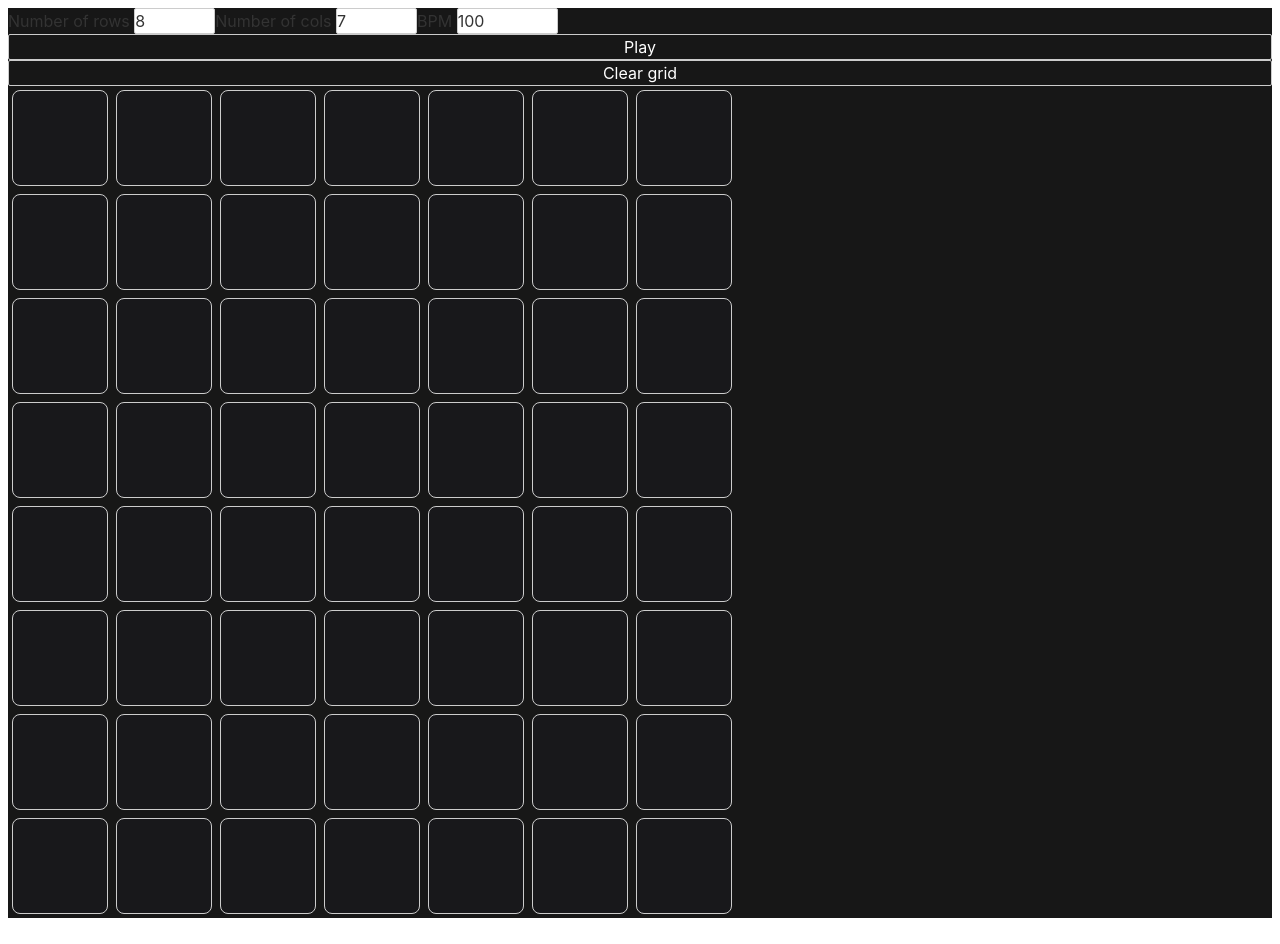
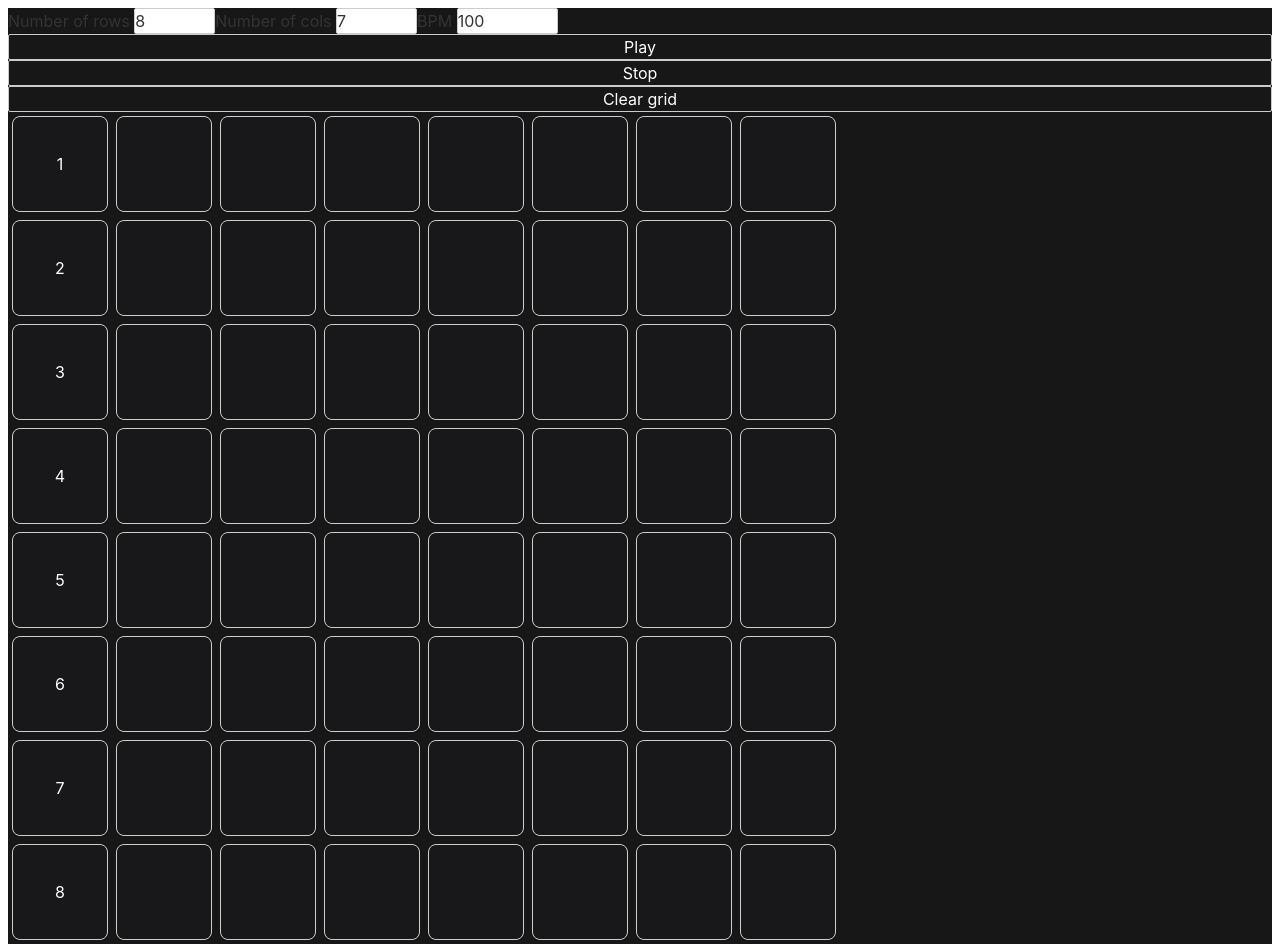
Before and after one commit to correaswebert/synthpad, a Svelte app: page / in a window 1280 px wide. Before the commit the page ends 918 px from the top, so only its background shows below. Built offline with nearby package versions, Linux system fonts and the light colour scheme.

Commit message:
Play pause stop working

```diff
--- a/src/components/Controls.svelte
+++ b/src/components/Controls.svelte
@@ -16,7 +16,15 @@
 
   function toggleIsPlaying() {
     isPlaying = !isPlaying
-    dispatch('play')
+    if (isPlaying)
+      dispatch('play')
+    else
+      dispatch('pause')
+  }
+
+  function stopPlaying() {
+    isPlaying = false;
+    dispatch('stop')
   }
 </script>
 
@@ -41,6 +49,10 @@
   {isPlaying ? 'Pause' : 'Play'}
 </button>
 
+<button class="text-white" on:click={stopPlaying}>
+  Stop
+</button>
+
 <button class="text-white" on:click={() => dispatch('clear')}>
   Clear grid
 </button>
--- a/src/components/Grid.svelte
+++ b/src/components/Grid.svelte
@@ -2,27 +2,26 @@
   import { onMount } from "svelte";
   import Row from "./Row.svelte";
   import Controls from "./Controls.svelte";
-import { playRow } from "../utils/music.svelte";
+  import { playRow } from "../utils/music.svelte";
 
   let numRows: number = 8;
   let numCols: number = 7;
   let isPlaying: boolean = false;
-  let currRow: number = 0;
+  let currRow: number = -1;
   let bpm = 100;
-  let playIntervalId: NodeJS.Timer
+  let playIntervalId: NodeJS.Timer;
 
   let grid: boolean[][] = [];
 
   function clearGrid() {
-    if (!grid.length) return
+    if (!grid.length) return;
     for (let row = 0; row < numRows; row++)
-      for (let col = 0; col < numCols; col++)
-        grid[row][col] = false;
-    grid = grid
+      for (let col = 0; col < numCols; col++) grid[row][col] = false;
+    grid = grid;
   }
 
   function emptyGrid() {
-    grid = []
+    grid = [];
   }
 
   function initGrid(): void {
@@ -44,12 +43,20 @@ import { playRow } from "../utils/music.svelte";
   }
 
   function playGrid() {
+    clearInterval(playIntervalId);
+    playIntervalId = setInterval(() => {
+      currRow = (currRow + 1) % numRows;
+      playRow(grid[currRow]);
+    }, (60 * 1000) / bpm);
+  }
+
+  function pauseGrid() {
+    clearInterval(playIntervalId);
+  }
+
+  function stopGrid() {
     clearInterval(playIntervalId)
-    playIntervalId = setInterval(() => {
-      playRow(grid[currRow]);
-      currRow++;
-      currRow %= numRows;
-		},  60 * 1000 / bpm);
+    currRow = -1
   }
 
   $: updateGrid(numRows, numCols);
@@ -58,9 +65,17 @@ import { playRow } from "../utils/music.svelte";
 </script>
 
 <div class="flex flex-col bg-neutral-900">
-  <Controls bind:numRows bind:numCols bind:bpm on:clear={clearGrid} on:play={playGrid} />
+  <Controls
+    bind:numRows
+    bind:numCols
+    bind:bpm
+    on:clear={clearGrid}
+    on:play={playGrid}
+    on:pause={pauseGrid}
+    on:stop={stopGrid}
+  />
 
-  {#each grid as row}
-    <Row bind:row />
+  {#each grid as row, idx}
+    <Row isRowAcive={currRow === idx} idx={idx} bind:row />
   {/each}
 </div>
--- a/src/components/Row.svelte
+++ b/src/components/Row.svelte
@@ -1,10 +1,20 @@
 <script lang="ts">
+  import { playRow } from "../utils/music.svelte";
   import Cell from "./Cell.svelte";
 
-  export let row: boolean[]
+  export let row: boolean[];
+  export let isRowAcive: boolean;
+  export let idx: number;
 </script>
 
-<div class="flex">
+<div class={`flex ${isRowAcive ? "scale-95 -translate-x-6" : ""}`}>
+  <button
+    class="w-24 h-24 m-1 text-white bg-zinc-900 rounded-lg select-none transition ease-in delay-[50ms]"
+    on:click|capture={() => playRow(row)}
+  >
+    {idx + 1}
+  </button>
+
   {#each row as active, idx}
     <Cell bind:active cellIdx={idx} />
   {/each}
```
